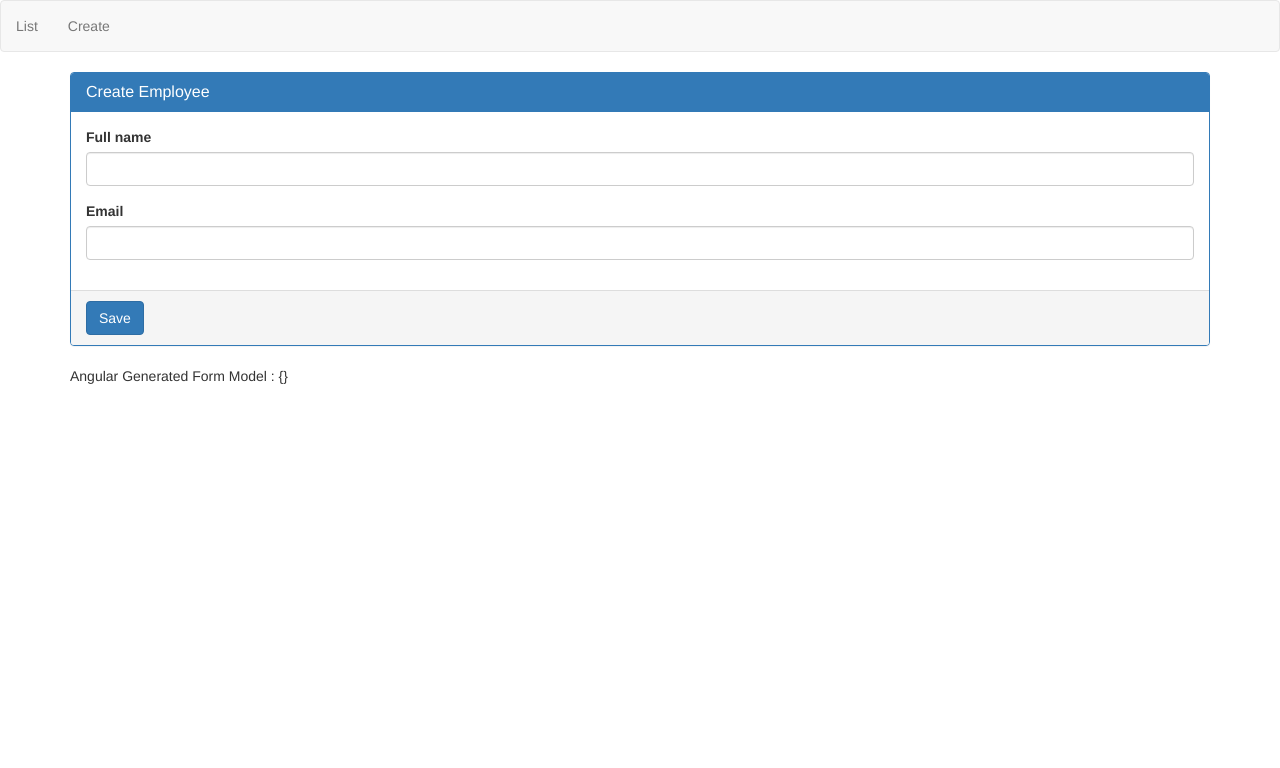
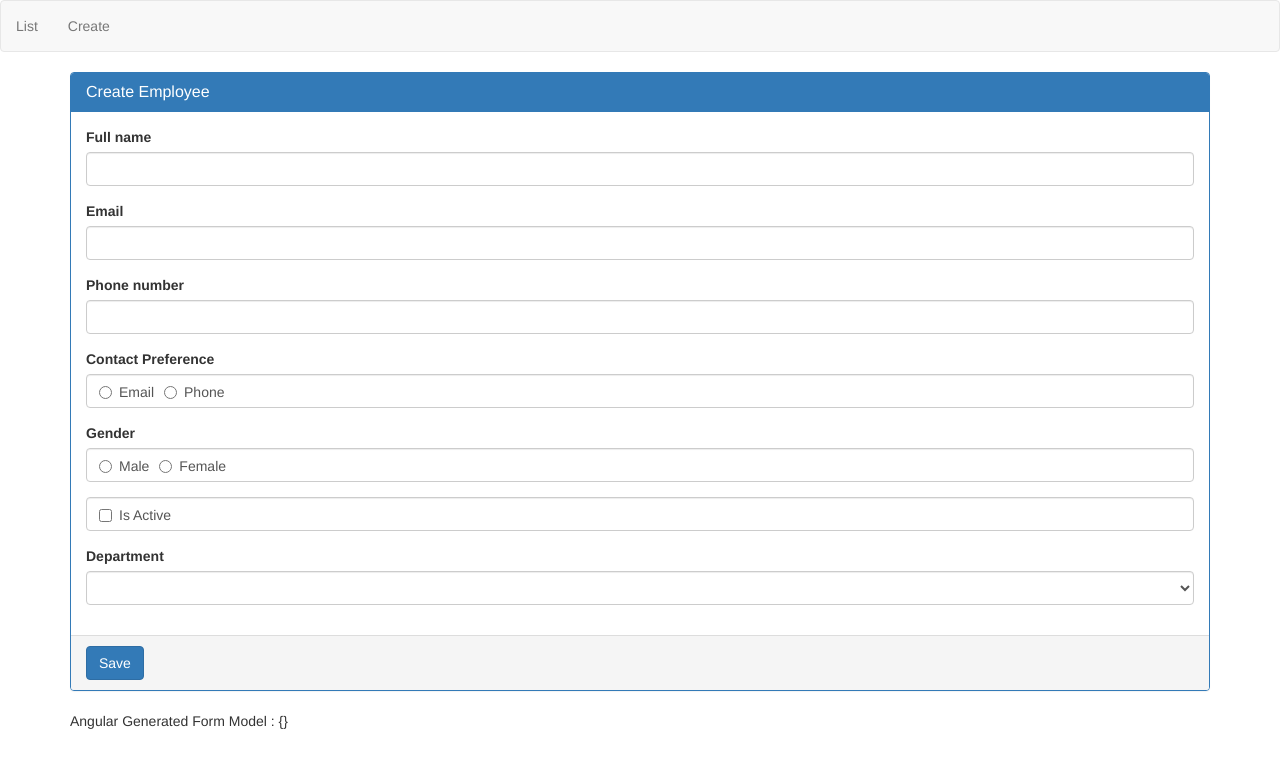
Before and after one commit to Finixzz/Angular-Crud, an Angular app in the folder web-app/: page /create in a window 1280 px wide. Shown: the top 768 px of the page. Built offline with nearby package versions, Linux system fonts and the light colour scheme.

Commit message:
Added department model, updated create-employee component and layout

```diff
--- a/web-app/src/app/employees/create-employee/create-employee.component.html
+++ b/web-app/src/app/employees/create-employee/create-employee.component.html
@@ -6,11 +6,58 @@
         <div class="panel-body">
             <div class="form-group">
                 <label for="fullName">Full name</label>
-                <input id="fullName" name="fullName" [ngModel]="fullName" type="text" class="form-control" autocomplete="off" >
+                <input id="fullName" name="fullName" [(ngModel)]="empModel.name"  type="text" class="form-control" autocomplete="off" >
             </div>
             <div class="form-group">
                 <label for="email">Email</label>
-                <input id="email" name="email" [(ngModel)]="email"  type="text" class="form-control" autocomplete="off" >
+                <input id="email" name="email" [(ngModel)]="empModel.email"   type="text" class="form-control" autocomplete="off" >
+            </div>
+            <div class="form-group">
+                <label for="phoneNumber">Phone number</label>
+                <input id="phoneNumber" name="phoneNumber" [(ngModel)]="empModel.phoneNumber"   type="text" class="form-control" autocomplete="off" >
+            </div>
+            <div class="form-group">
+                <label>Contact Preference</label>
+                <div class="form-control">
+                  <label class="radio-inline">
+                    <input type="radio" name="contactPreference" value="email"
+                    [(ngModel)]="empModel.contactPreference">
+                    Email
+                  </label>
+                  <label class="radio-inline">
+                    <input type="radio" name="contactPreference" value="phone"
+                    [(ngModel)]="empModel.contactPreference">
+                    Phone
+                  </label>
+                </div>
+            </div>
+            <div class="form-group">
+                <label>Gender</label>
+                <div class="form-control">
+                    <label class="radio-inline">
+                        <input type="radio" value="male" name="gender" [(ngModel)]="empModel.gender">
+                        Male
+                    </label>
+                    <label class="radio-inline">
+                        <input type="radio" value="female" name="gender" [(ngModel)]="empModel.gender">
+                        Female
+                    </label>
+                </div>
+            </div>
+            <div class="form-group">
+                <div class="form-control">
+                    <label class="checkbox-inline">
+                        <input type="checkbox" name="isActive" [(ngModel)]="empModel.isActive">
+                        Is Active
+                    </label>
+                </div>
+            </div>
+            <div class="form-group">
+                <label for="department">Department</label>
+                <select class="form-control" id="department"  name="department" [(ngModel)]="empModel.department">
+                    <option value="">Select department</option>
+                    <option *ngFor="let dep of departments" [value]="dep.id">{{dep.name}}</option>
+                </select>
             </div>
         </div>
         <div class="panel-footer">
@@ -20,3 +67,5 @@
 </form>
 
 Angular Generated Form Model : {{employeeForm.value | json}}
+
+{{empModel.name}}
--- a/web-app/src/app/employees/create-employee/create-employee.component.ts
+++ b/web-app/src/app/employees/create-employee/create-employee.component.ts
@@ -1,5 +1,8 @@
 import { Component, OnInit } from '@angular/core';
 import {NgForm} from "@angular/forms";
+
+import {Employee} from 'src/app/models/employee.model';
+import {Department} from 'src/app/models/depatment.model';
 
 @Component({
   selector: 'app-create-employee',
@@ -7,14 +10,23 @@ import {NgForm} from "@angular/forms";
   styleUrls: ['./create-employee.component.css']
 })
 export class CreateEmployeeComponent implements OnInit {
-
-  constructor() { }
+  empModel : Employee;
+  departments: Department[]=[
+      new Department(1,'Help Desk'),
+      new Department(2,"HR"),
+      new Department(3,"IT"),
+      new Department(4,"Payroll"),
+      new Department(5,"Admin")
+  ]
+  constructor() {
+        this.empModel=new Employee();
+   }
 
   ngOnInit(): void {
   }
 
   saveEmployee(empForm: NgForm): void{
-      console.log(empForm);
+      console.log(this.empModel);
   }
 
 }
--- /dev/null
+++ b/web-app/src/app/models/depatment.model.ts
@@ -0,0 +1,10 @@
+export class Department{
+    id: number;
+    name: string;
+
+    constructor(id: number,name:string) {
+        this.id=id;
+        this.name=name;
+
+    }
+}
--- a/web-app/src/app/models/employee.model.ts
+++ b/web-app/src/app/models/employee.model.ts
@@ -1,3 +1,5 @@
+
+
 export class Employee{
     id: number;
     name: string;
```
